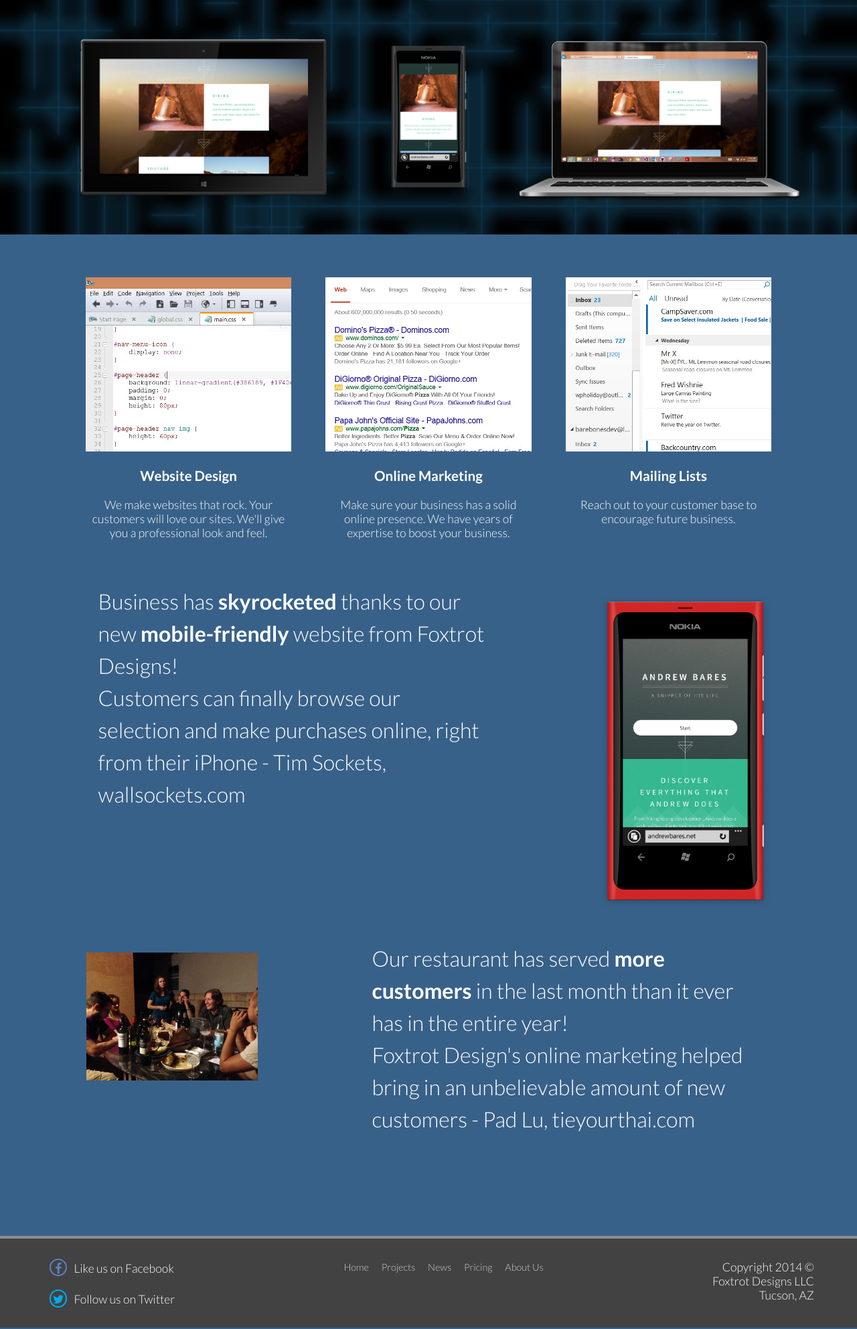
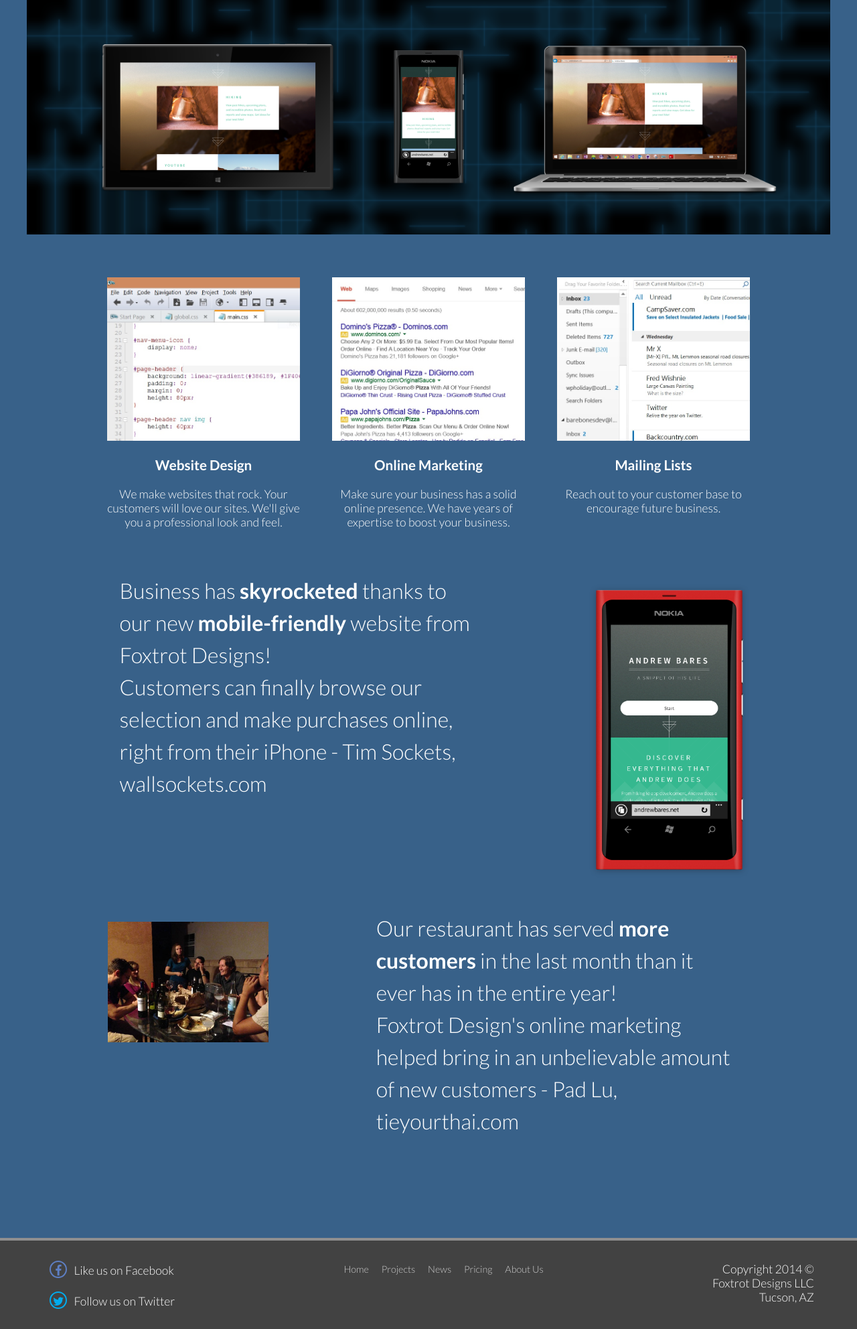
Before and after one commit to andrewbares/Foxtrot-Designs, a PHP site: page /index.php in a window 1280 px wide. Shown: the part 120-2104 px from the top of the page at 67% size. Run offline with PHP 8.4, Linux system fonts and the light colour scheme; some libraries are stand-ins or nearby versions; some web fonts are replaced.

Commit message:
Restrict page content width's max size

```diff
--- a/css/global.css
+++ b/css/global.css
@@ -85,6 +85,18 @@ body {
 }
 
 /* END HEADER STYLE */
+
+
+
+/* restrict page size */
+.content-wrapper {
+  max-width: 1200px;
+  margin-left: auto;
+  margin-right: auto;
+}
+
+
+
 /* BEGIN FOOTER STYLE */
 footer {
   background: #424242;
```
